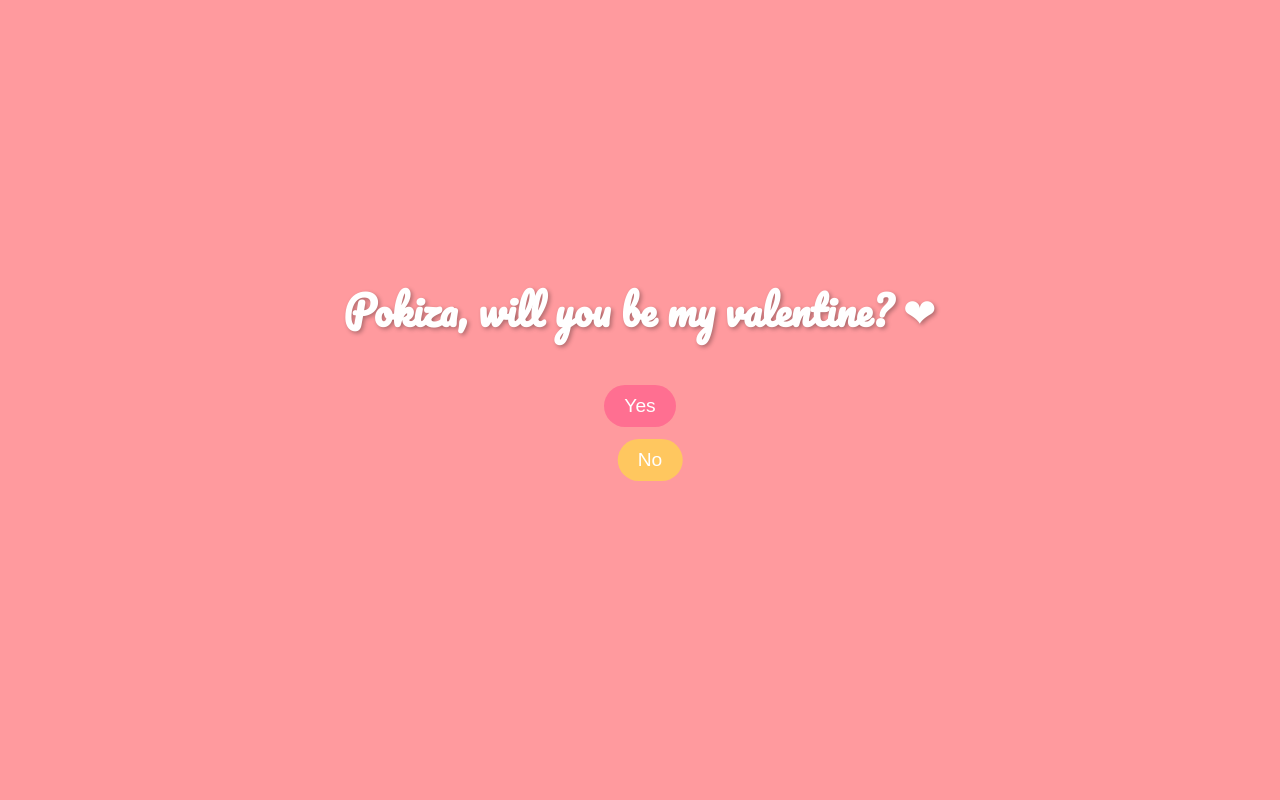
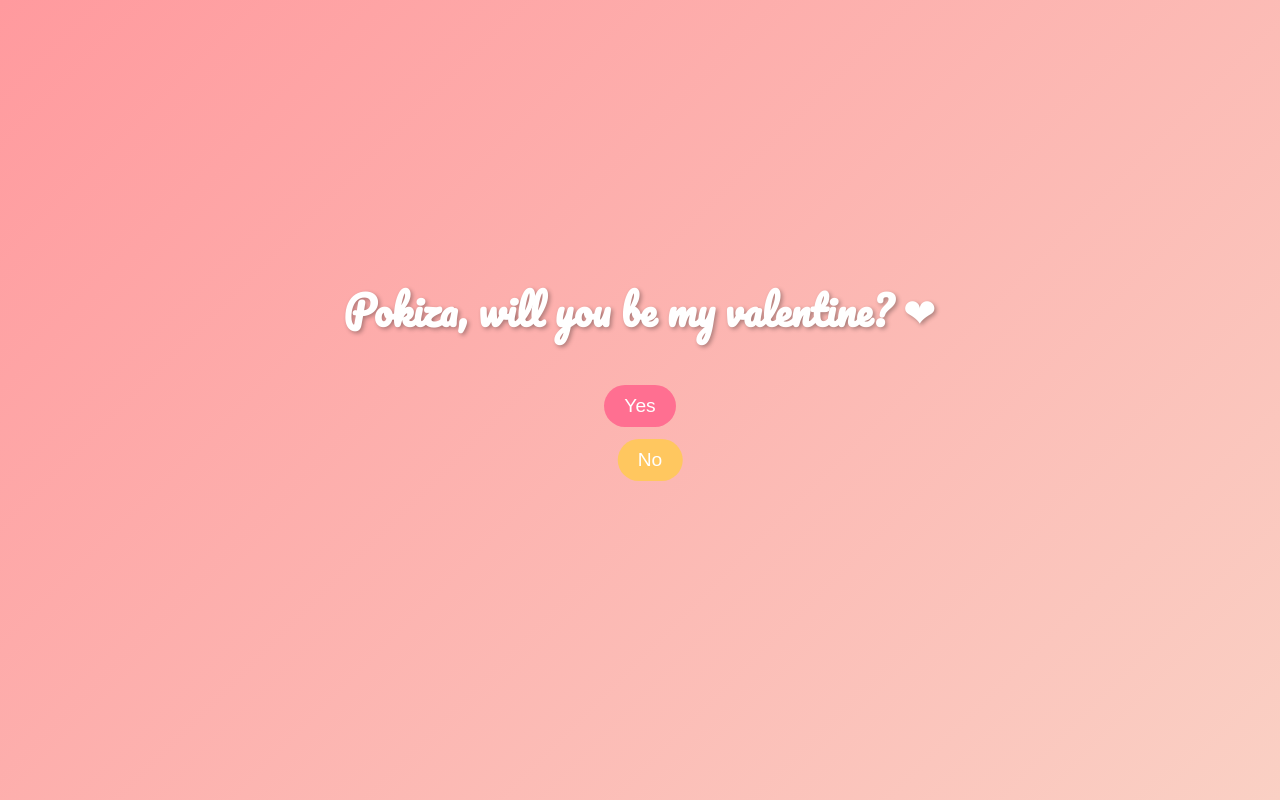
Before and after one commit to davidtran001/davidtran001.github.io, a plain HTML site: page valentine.html in a window 1280 px wide. Drawn offline with Linux system fonts and the light colour scheme.

Commit message:
graident

```diff
--- a/valentine.html
+++ b/valentine.html
@@ -11,7 +11,7 @@
     body {
       margin: 0;
       padding: 0;
-      background: #ff9a9e !important;
+      background: linear-gradient(135deg, #ff9a9e, #fad0c4) !important;
       font-family: 'Pacifico', cursive;
       overflow: hidden;
     }
```
